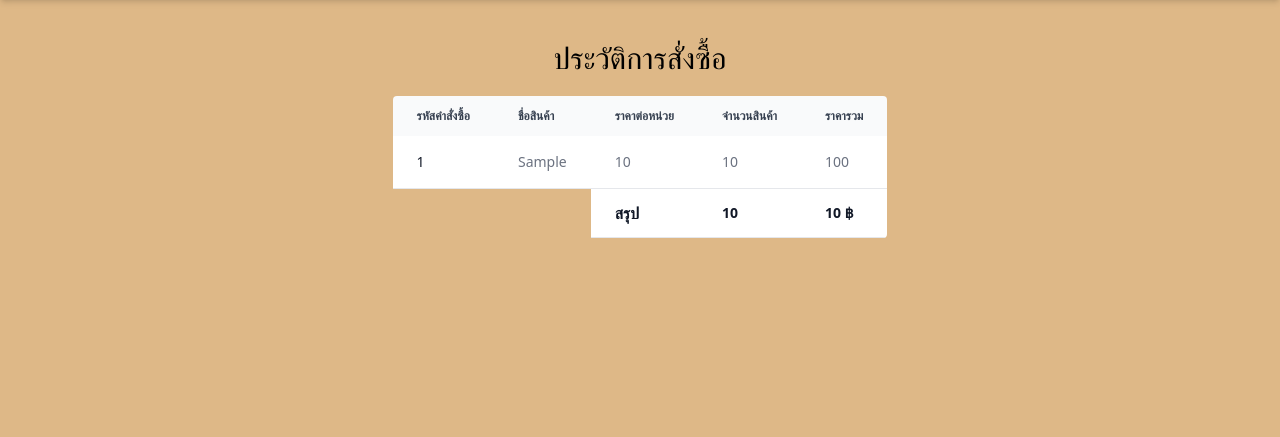
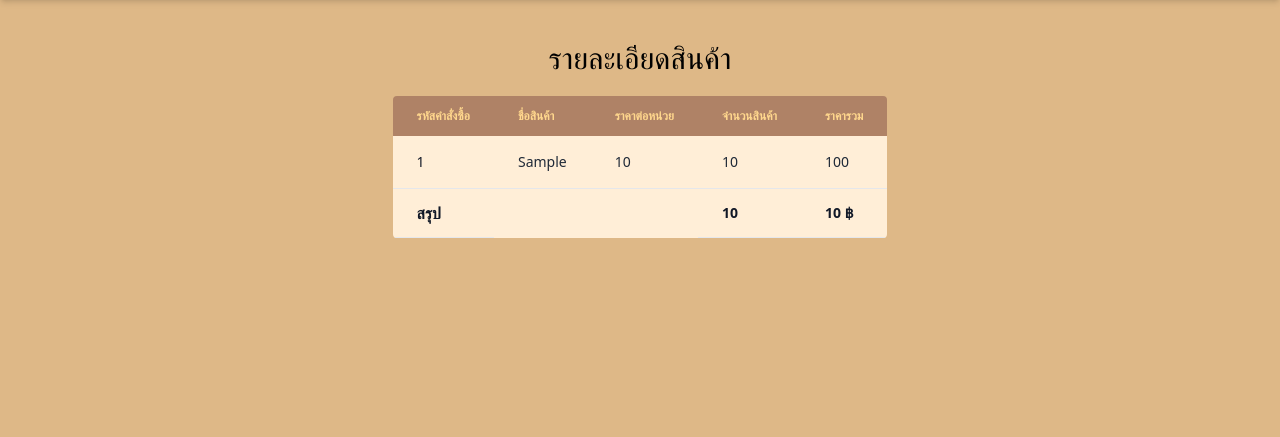
Before and after one commit to NKKNick/bakery, a Django app: a page that uses bakery/user_order/templates/order_detail.html in a window 1280 px wide. Shown: the part 112-549 px from the top of the page. Run offline with Django 4.2, Linux system fonts and the light colour scheme; tables that the repository leaves empty hold one stand-in row (values such as "Sample post"); some libraries are stand-ins or nearby versions.

Commit message:
fix color history order

```diff
--- a/bakery/bakery_app/templates/index.html
+++ b/bakery/bakery_app/templates/index.html
@@ -14,7 +14,7 @@
         <h2 class="text-center text-3xl font-bold text-gray-800 mb-6">สินค้ายอดนิยม</h2>
         <div class="flex flex-wrap justify-center gap-8">
             {% for b in bakeries %}
-                {% if b.id == 1 or b.id == 2 or b.id == 3 %}
+                {% if b.id == 1 or b.id == 2 or b.id == 5 %}
                     <div class="flex flex-col items-center bg-white rounded-lg shadow-md overflow-hidden" style="flex: 1; max-width: 400px;">
                         <img src="{{ b.image.url }}" alt="Product" class="w-full h-64 object-cover">
                         <div class="p-4">
--- a/bakery/user_order/templates/order_detail.html
+++ b/bakery/user_order/templates/order_detail.html
@@ -4,10 +4,10 @@
 <section>
     <div class="h-[100vh]" >
         <div class="flex flex-col items-center py-5">
-            <h1 class="text-3xl py-5">ประวัติการสั่งซื้อ</h1>
+            <h1 class="text-3xl py-5">รายละเอียดสินค้า</h1>
             <div class="relative overflow-x-auto rounded">
                 <table class="w-full text-sm text-left rtl:text-right text-gray-500 dark:text-gray-400">
-                    <thead class="text-xs text-gray-700 uppercase bg-gray-50 dark:bg-gray-700 dark:text-gray-400">
+                    <thead class="text-xs text-[#ffd78d] uppercase bg-[#af8266] ">
                         <tr>
                             <th scope="col" class="px-6 py-3">
                                 รหัสคำสั่งซื้อ
@@ -28,8 +28,8 @@
                     </thead>
                     <tbody>
                         {% for i in detail %}
-                        <tr class="bg-white border-b dark:bg-gray-800 dark:border-gray-700">
-                            <th scope="row" class="px-6 py-4 font-medium text-gray-900 whitespace-nowrap dark:text-white">
+                        <tr class="bg-[#ffeed7] border-b font-medium text-gray-800">
+                            <th scope="row" class="px-6 py-4 font-medium text-gray-900 whitespace-nowrap ">
                                 {{i.id}}
                             </th>
                             <td class="px-6 py-4">
@@ -45,16 +45,17 @@
                                 {{i.subprice | intcomma}}
                             </td>
 
+
                         </tr>
                         {% endfor %}
                     </tbody>
                     <tfoot>
-                        <tr class="font-semibold text-gray-900 dark:text-white">
-                            <td></td>
-                            <td></td>
-                            <th scope="row" class="px-6 py-3 text-base bg-white border-b dark:bg-gray-800 dark:border-gray-700">สรุป</th>
-                            <td class="px-6 py-3 bg-white border-b dark:bg-gray-800 dark:border-gray-700">{{ total_amount }}</td>
-                            <td class="px-6 py-3 bg-white border-b dark:bg-gray-800 dark:border-gray-700">{{ total_price |intcomma}} ฿</td>
+                        <tr class="font-semibold text-gray-900 ">
+                            <th scope="row" class="px-6 py-3 text-base bg-[#ffeed7] border-b dark:bg-gray-800 dark:border-gray-700">สรุป</th>
+                            <td class="bg-[#ffeed7]"></td>
+                            <td class="bg-[#ffeed7]"></td>
+                            <td class="px-6 py-3 bg-[#ffeed7] border-b dark:bg-gray-800 dark:border-gray-700">{{ total_amount }}</td>
+                            <td class="px-6 py-3 bg-[#ffeed7] border-b dark:bg-gray-800 dark:border-gray-700">{{ total_price |intcomma}} ฿</td>
                         </tr>
                     </tfoot>
                 </table>
```
Also changed, not shown: bakery/user_order/templates/order_history.html (+8 -7 lines), bakery/media/product/2.almond_brownies_1000px_1_3zoRhG3_D43RnQk.jpg (added), bakery/media/product/332196314_1169448347102324_7454888044874194424_n.jpg (added), bakery/media/product/Butter_cookie_0yLgCH4_uynGvIZ.png (added), bakery/media/product/IMG_20231228_091118.jpg (added), bakery/media/slip/2.almond_brownies_1000px_1_3zoRhG3.jpg (added), bakery/media/slip/IMG_20231228_091118_PDZVEu4.jpg (added), bakery/media/slip/slip2_Owe4Vpq_38mHSoO.jpg (added).
